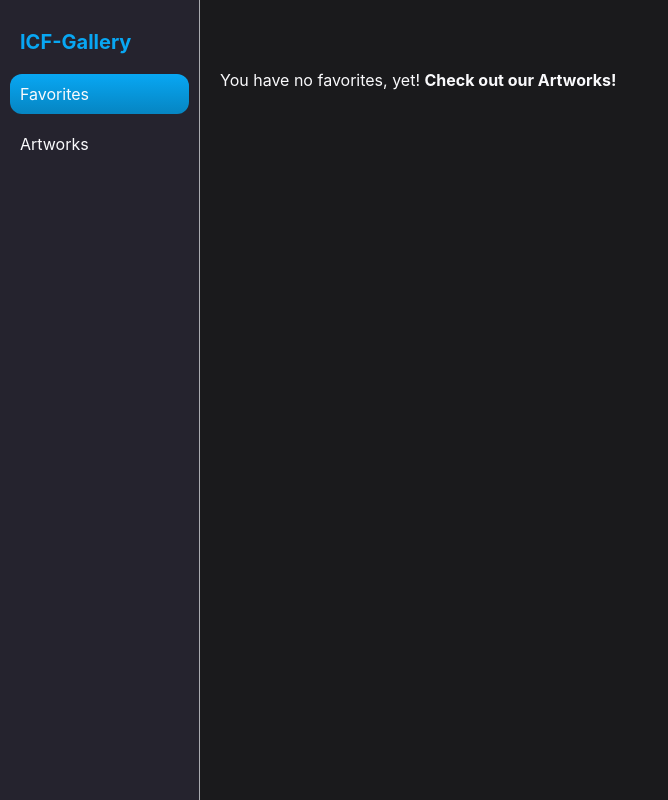
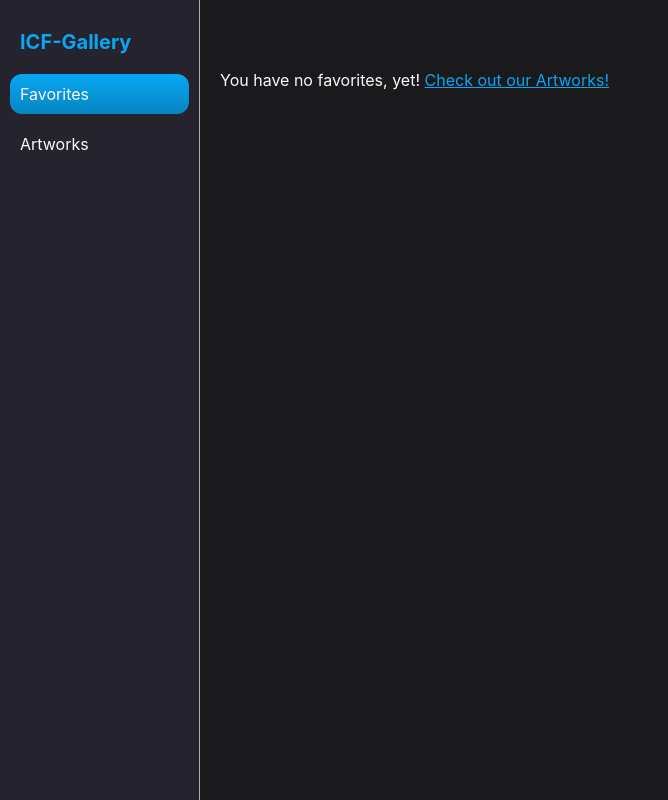
Before and after one commit to gergelykisshun/art-gallery, a React (Create React App) app: page /my-favorites in a window 1280 px wide. Shown: the whole page, without its empty margins (0-668 px from the left). Built offline with nearby package versions, Linux system fonts and the light colour scheme.

Commit message:
before search implement

```diff
--- a/src/components/MyFavorites/MyFavorites.jsx
+++ b/src/components/MyFavorites/MyFavorites.jsx
@@ -1,5 +1,6 @@
 import React from 'react'
-import { useSelector } from 'react-redux'
+import { useSelector } from 'react-redux';
+import { Link } from 'react-router-dom';
 import FavoriteCard from '../FavoriteCard/FavoriteCard';
 
 
@@ -12,7 +13,7 @@ const MyFavorites = () => {
     <>
       {
         allFavorites.length === 0 ?
-        <div>You have no favorites, yet! <strong>Check out our Artworks!</strong></div> :
+        <div>You have no favorites, yet! <Link style={{textDecoration:'underline', color:'var(--primary-color)'}} to="/">Check out our Artworks!</Link></div> :
         allFavorites.map(({info, image}) => <FavoriteCard info={info} image={image}/>)
       }
     </>
--- a/src/store/allArt.js
+++ b/src/store/allArt.js
@@ -8,6 +8,7 @@ const initialState = {
     resultsPerPage: 25,
     currentPage: 1
   },
+  searchQuery: '',
   status: 'idle',
   error: null
 }
@@ -32,6 +33,7 @@ export const fetchImagesForArt = createAsyncThunk('allArt/fetchImages', ( async
 export const fetchArt = createAsyncThunk('allArt/fetchArt', async (params, {dispatch, getState}) => {
   const state = getState();
   try{
+    const { searchQuery } = state.allArt;
     const { currentPage, resultsPerPage } = state.allArt.pagination;
     const res = await fetch(`https://api.artic.edu/api/v1/artworks?page=${currentPage}&limit=${resultsPerPage}&fields=id,title,artist_display,image_id,department_title`);
     const allArtData = await res.json();
```
